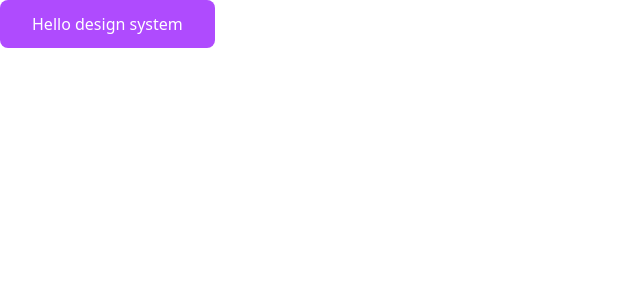
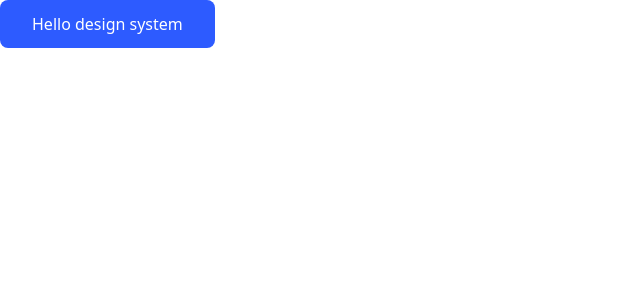
Before and after one commit to felipemarinhodev/alfabit-design-system, a Next.js app: page / in a window 1280 px wide. Shown: the top 300 px of the page, without its empty margins (0-640 px from the left). Built offline with nearby package versions, Linux system fonts and the light colour scheme.

Commit message:
a3.3 - working with opacity - show button with violet theme

```diff
--- a/components/Button/Button.tsx
+++ b/components/Button/Button.tsx
@@ -15,7 +15,6 @@ const Button = ({
         px-[32px]
         py-[12px]
         text-white
-        theme-violet
         ${className}
       `}
       {...props}
```
Also changed, not shown: 1 other file (tests, documents, lock files or other folders).
